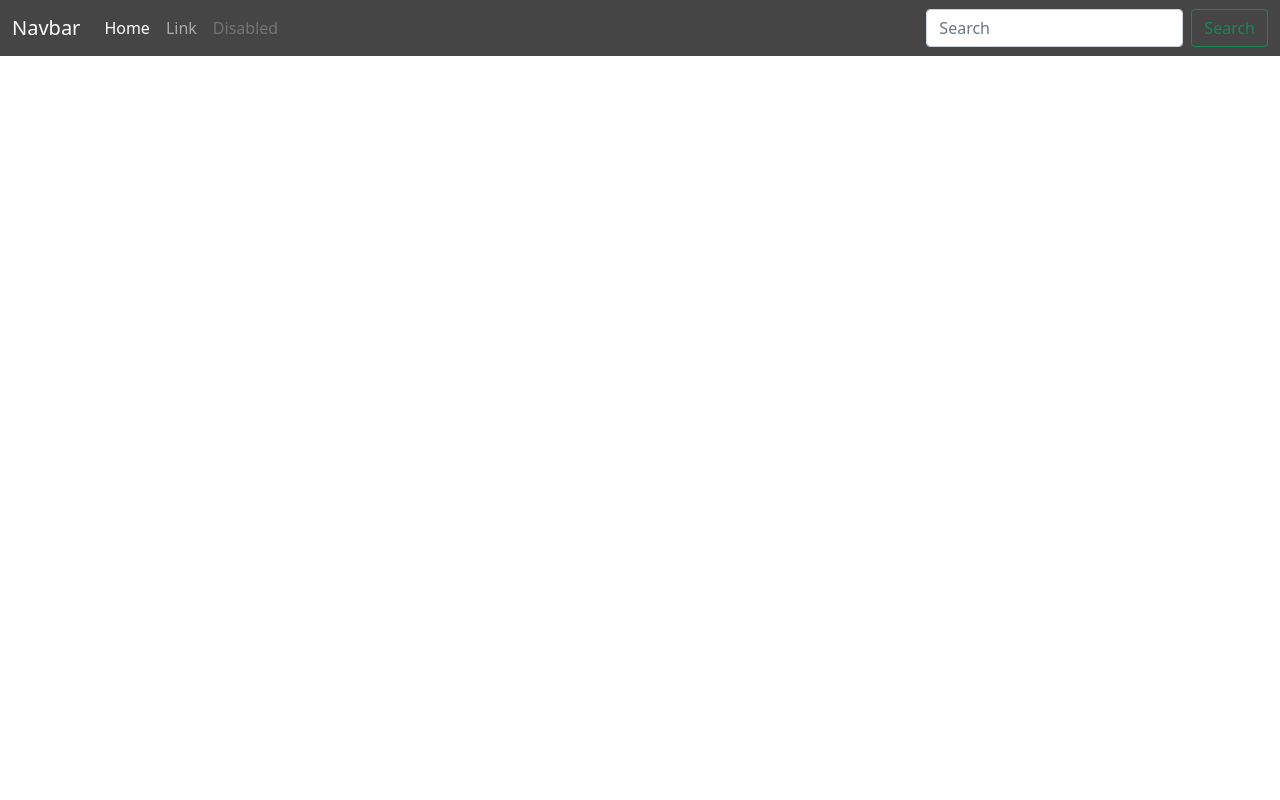
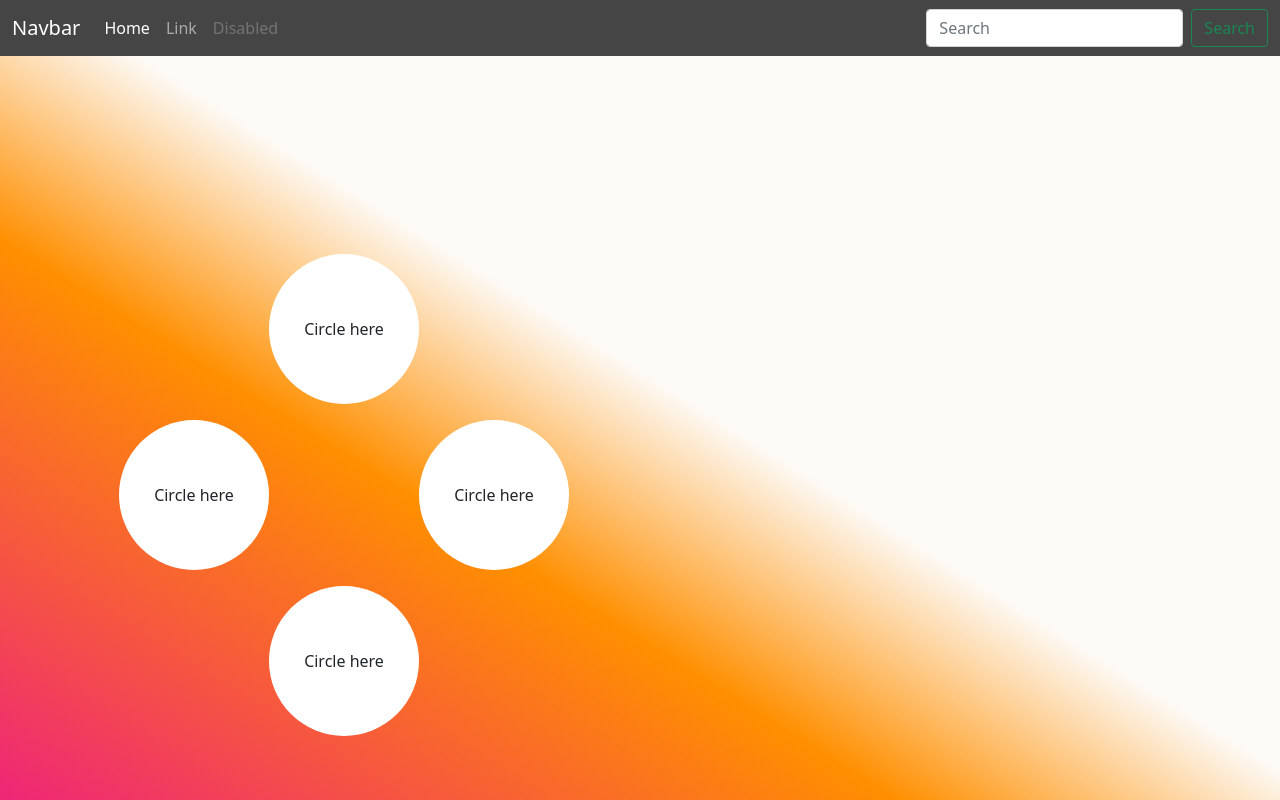
Before and after one commit to LogisticBravo/MS4, a Django app: template home/templates/home/index.html in a window 1280 px wide. Run offline with Django 3.2, Linux system fonts and the light colour scheme; the template is opened without the code that fills it, so the values that code supplies are empty.

Commit message:
Add basic structure and style to index.html

```diff
--- /dev/null
+++ b/home/static/home/css/home.css
@@ -0,0 +1,46 @@
+.pink-orange-gradient {
+    overflow: hidden;
+    width: 100%!important;
+    height: 100vh;
+    background-image: linear-gradient(to bottom left, #fdfbf8 48%, #ff8f00 65%, #ee2677 100%,#fdfbf8 0%);
+    mix-blend-mode: multiply;
+    position: absolute;
+    z-index: 1;
+    animation: left-slide 4s cubic-bezier(0.075, 0.82, 0.165, 1);
+  }
+
+  #featured > li > p {
+    height: 150px;
+    width: 150px;
+    border-radius: 50%;
+    background: #fff;
+    animation: glow 2.5s infinite ease-in-out alternate-reverse 8s;
+  }
+
+  #featured > li {
+    list-style-type: none;
+    position: relative;
+  }
+
+  /* Animations */
+  @keyframes left-slide {
+    from {
+      left: -100%;
+    }
+    to {
+      left: 0%;
+    }
+  }
+
+  @keyframes glow {
+    0% {
+      box-shadow: 0 1 17px 1px #a5f8d3, 0 0 4px 2px #a5f8d3;
+    }
+    50% {
+      box-shadow: 0 0 17px 4px #a5f8d3, 0 0 4px 2px #a5f8d3;
+      mix-blend-mode: luminosity;
+    }
+    100% {
+      box-shadow: 0 0 17px 8px #fdfbf8, 0 0 4px 2px #fdfbf8;
+    }
+  }
--- a/home/templates/home/index.html
+++ b/home/templates/home/index.html
@@ -1,6 +1,42 @@
 {% extends "base.html" %}
 {% load static %}
 
+{% block extra_css %}
+    <link rel="stylesheet" href="{% static 'home/css/home.css' %}">
+{% endblock %}
+
 {% block content %}
-<h1 class="text-success">It Works!</h1>
+<div class="container-fluid">
+    <div class="row">
+
+
+        <div class="col-4 pink-orange-gradient d-flex align-items-end mb-5 container-fluid">
+            <ul id="featured" class="mb-5 row g-0 text-center">
+                <li class="col d-flex justify-content-center">
+                    <p class="d-flex align-items-center justify-content-center">
+                        <span>Circle here</span>
+                    </p>
+                </li>
+                <li class="w-100"></li>
+                <li class="col d-flex justify-content-center">
+                    <p class="d-flex align-items-center justify-content-center">
+                        <span>Circle here</span>
+                    </p>
+                </li>
+                <li class="col d-flex justify-content-center">
+                    <p class="d-flex align-items-center justify-content-center">
+                        <span>Circle here</span>
+                    </p>
+                </li>
+                <li class="w-100"></li>
+                <li class="col d-flex justify-content-center">
+                    <p class="d-flex align-items-center justify-content-center">
+                        <span>Circle here</span>
+                    </p>
+                </li>
+            </ul>
+        </div>
+
+    </div>
+</div>
 {% endblock %}
```
Also changed, not shown: home/static/home/style.css (deleted).
